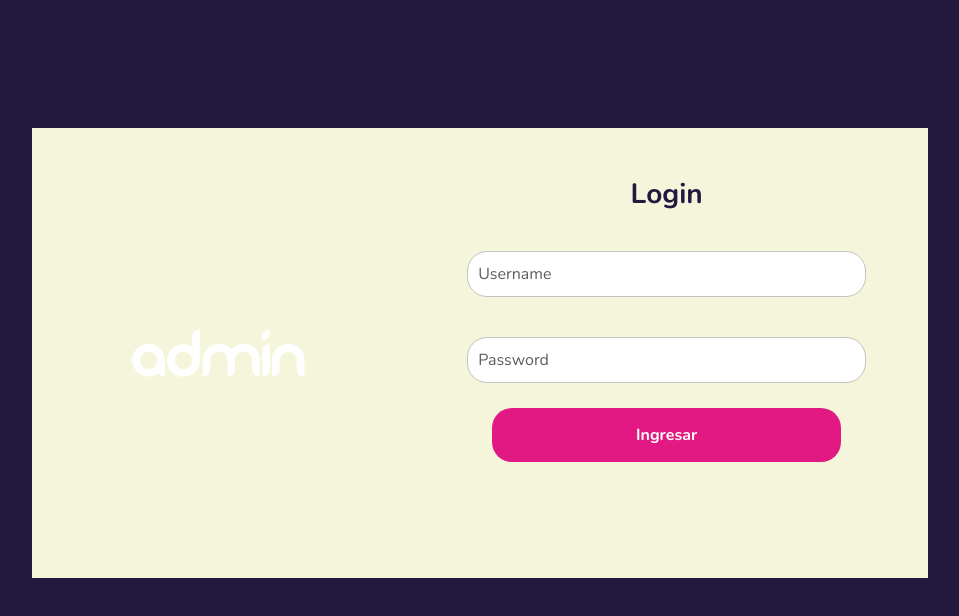
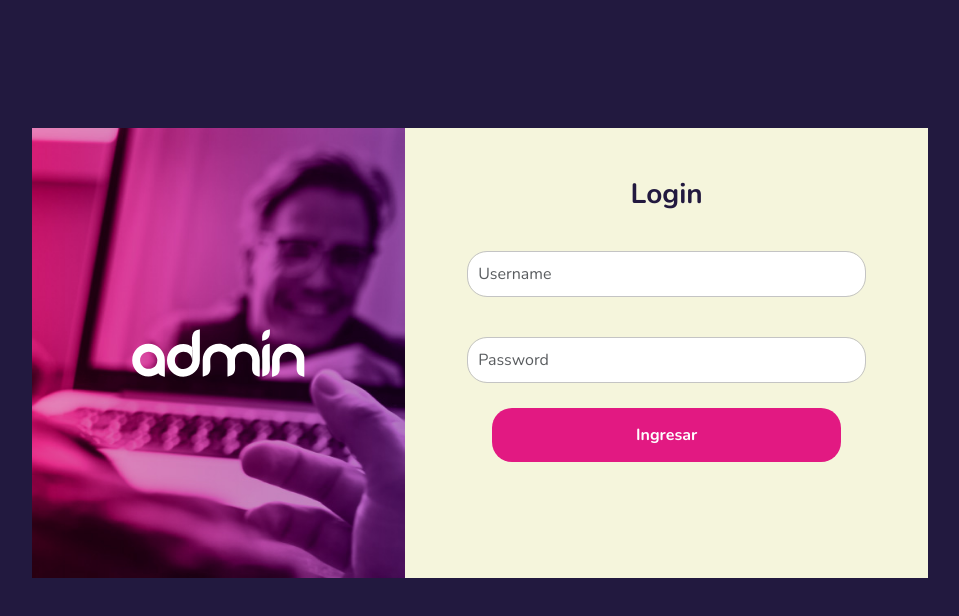
Before and after one commit to erredev-JS/argentinaprogramaClase9, a plain HTML site: page index.html in a window 1280 px wide. Shown: the whole page, without its empty margins (160-1119 px from the left). Drawn offline with nearby package versions, Linux system fonts and the light colour scheme; the site is published under a folder, as on GitHub Pages, so addresses that start at the root find nothing.

Commit message:
Arreglo de ruta imagen

```diff
--- a/index.css
+++ b/index.css
@@ -17,7 +17,7 @@ body{
     border: 1px solid;
 }
 .col__img{
-    background-image: url(/img-login.jpg);
+    background-image: url(img-login.jpg);
     background-size: cover;
     background-position: center;
     display: flex;
```
